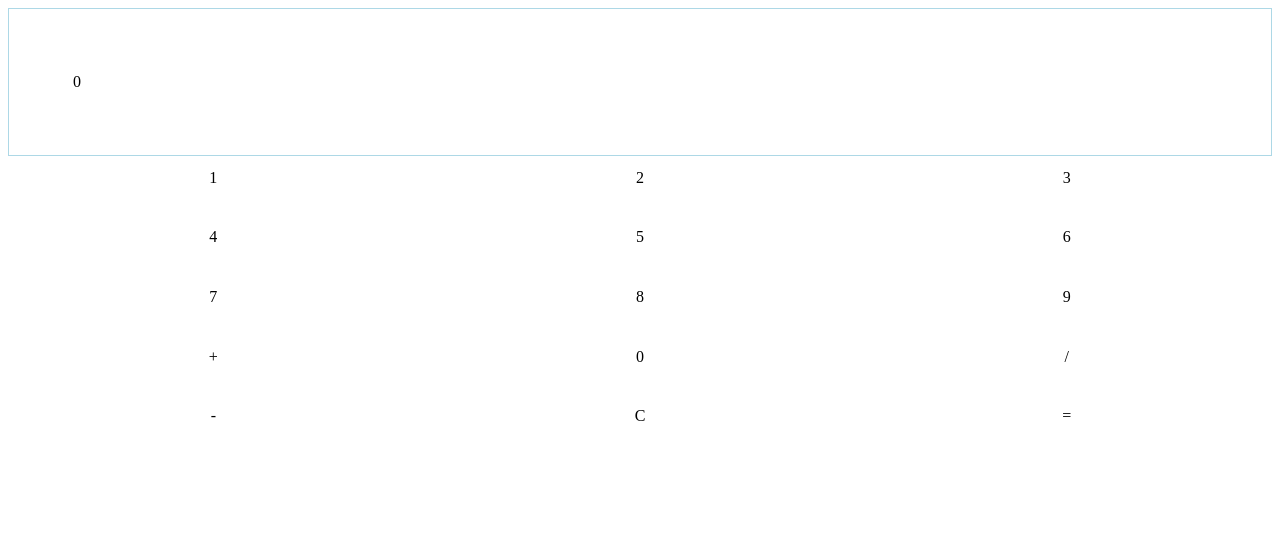
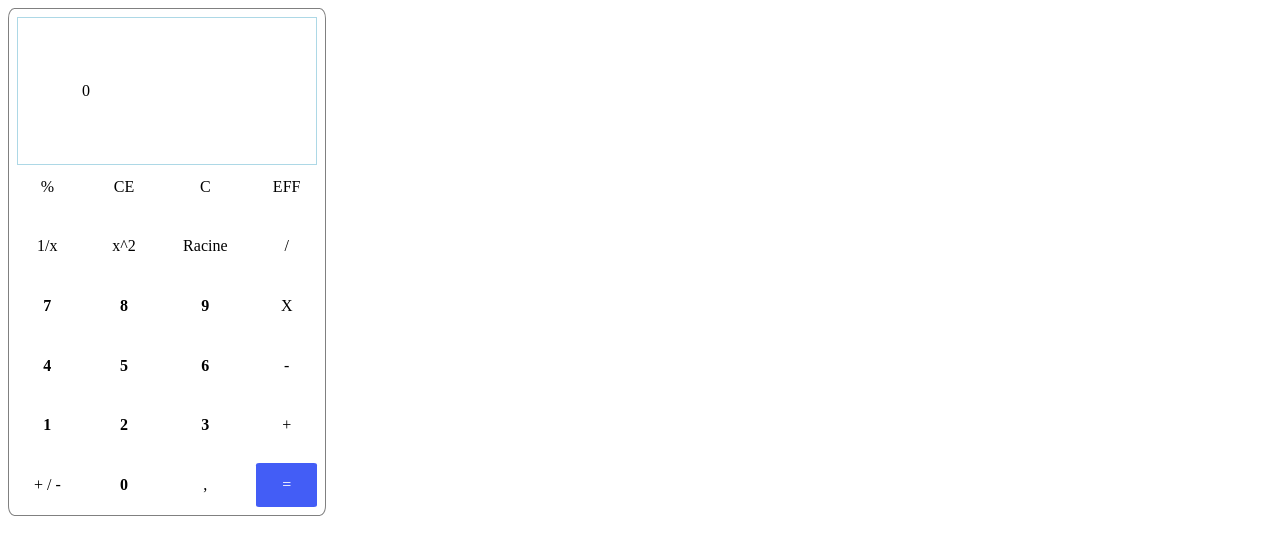
Before and after one commit to Kalem8/calculator, a plain HTML site: page index.html in a window 1280 px wide. Drawn offline with Linux system fonts and the light colour scheme.

Commit message:
Refonte visuelles

```diff
--- a/index.html
+++ b/index.html
@@ -12,20 +12,35 @@
     <div class="calculator">
         <div class="displayer">0</div>
         <div class="buttons ">
+            <div class="button ">%</div>
+            <div class="button ">CE</div>
+            <div class="button clear">C</div>
+            <div class="button clear"> EFF </div>
+
+            <div class="button clear">1/x</div>
+            <div class="button clear">x^2</div>
+            <div class="button clear">Racine</div>
+            <div class="operator button divide">/</div>
+
+            <div class="button number">7</div>
+            <div class="button number">8</div>
+            <div class="button number">9</div>
+            <div class="button ">X</div>
+
+            <div class="button number">4</div>
+            <div class="button number">5</div>
+            <div class="button number">6</div>
+            <div class="button ">-</div>
+
             <div class="button number">1</div>
             <div class="button number">2</div>
             <div class="button number">3</div>
-            <div class="button number">4</div>
-            <div class="button number">5</div>
-            <div class="button number">6</div>
-            <div class="button number">7</div>
-            <div class="button number">8</div>
-            <div class="button number">9</div>
-            <div class="operator button">+</div>
+            <div class="button ">+</div>
+
+
+            <div class="operator button">+ / -</div>
             <div class="button number">0</div>
-            <div class="operator button divide">/</div>
-            <div class="operator button minus">-</div>
-            <div class="button clear">C</div>
+            <div class="operator button minus">,</div>
             <div class="button egal">=</div>
         </div>
     </div>
--- a/stylesheet.css
+++ b/stylesheet.css
@@ -1,17 +1,32 @@
+.calculator {
+    width: 300px;
+    border: solid 0.5px gray;
+    padding: 0.5rem;
+    border-radius: 2%;
+}
 .displayer {
     border: lightblue solid 1px;
     padding: 4rem;
 }
 .buttons {
     display: grid;
-    grid-template-rows: repeat(3, 1fr);
-    grid-template-columns: repeat(3, 1fr);
+    grid-template-columns: repeat(4, 1fr);
     gap: 1rem;
     text-align: center;
+}
+.egal {
+    background-color: rgb(67, 93, 246);
 }
 .button {
     padding: 0.8rem;
     cursor: pointer;
+    border-radius: 5%;
+}
+.number {
+    font-weight: bolder;
+}
+.egal {
+    color: white;
 }
 .button:hover {
     background-color: lightblue;
```
